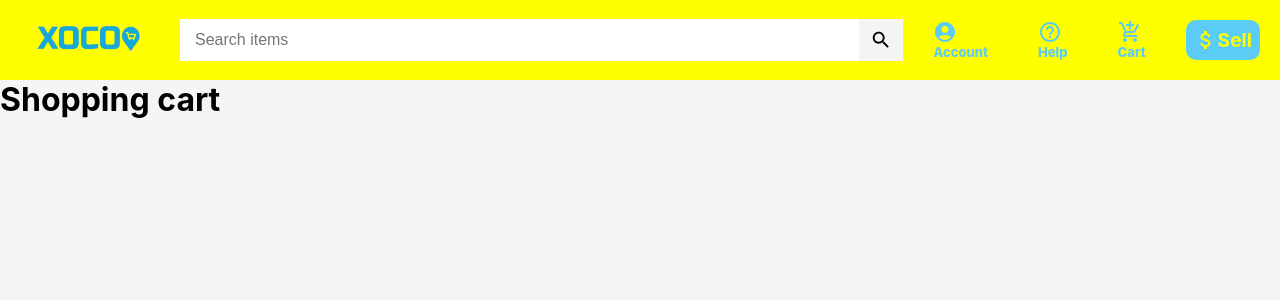
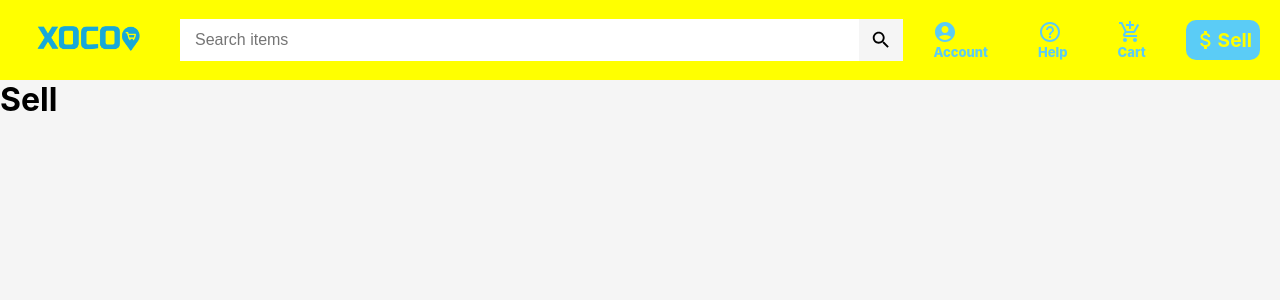
Before and after one commit to xocoinc/xoco, a React (Create React App) app in the folder client/: page /cart in a window 1280 px wide. Shown: the top 300 px of the page. Built offline with nearby package versions, Linux system fonts and the light colour scheme.

Commit message:
chore:initial setup

```diff
--- a/client/src/components/cart/Cart.js
+++ b/client/src/components/cart/Cart.js
@@ -1,7 +1,7 @@
 const Cart = () =>{
     return(
-        <div className='cart'>
-            <h1>Shopping cart</h1>
+        <div className="cart">
+            <h1>Sell</h1>
         </div>
     )
 }
```
